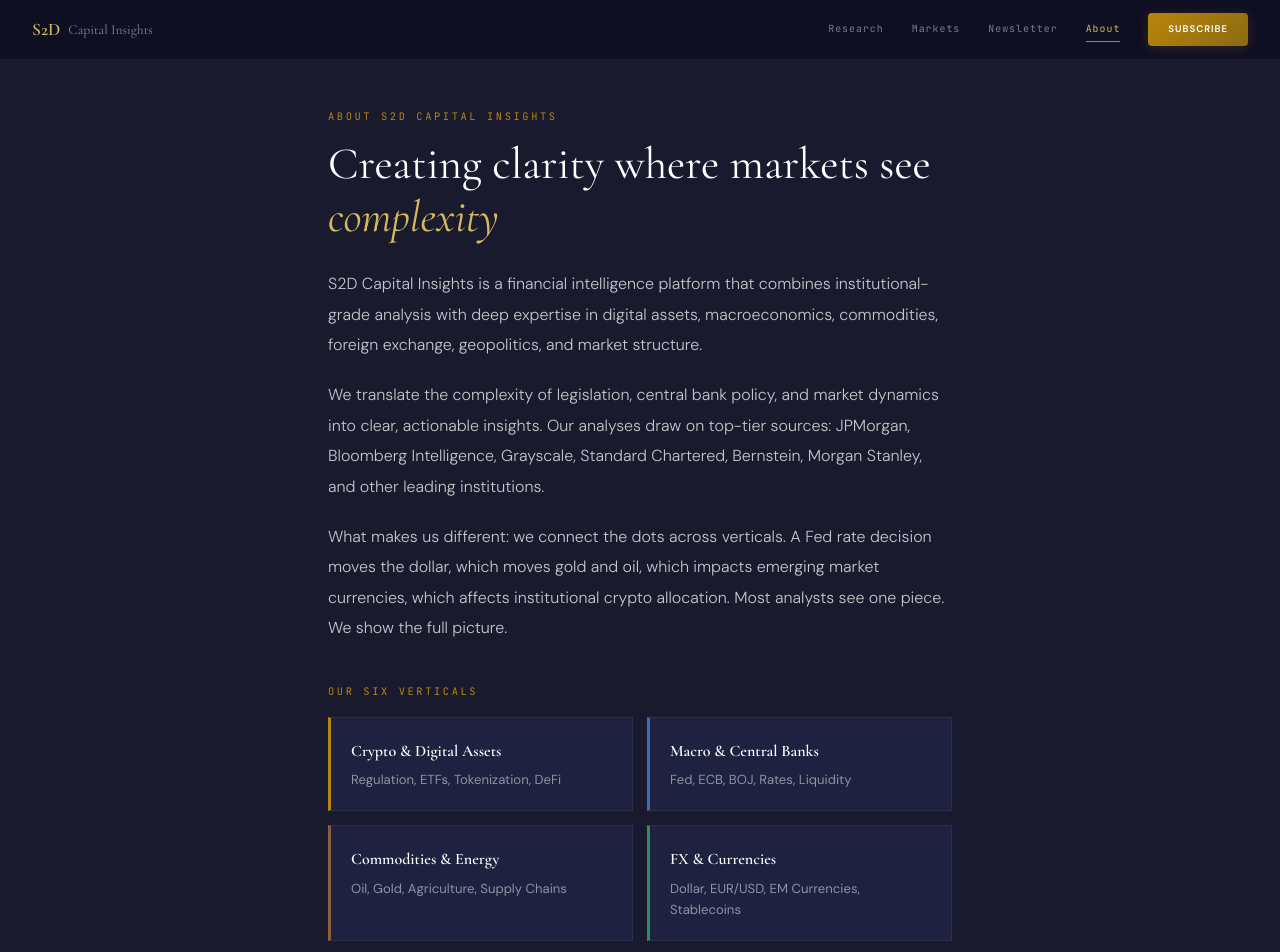
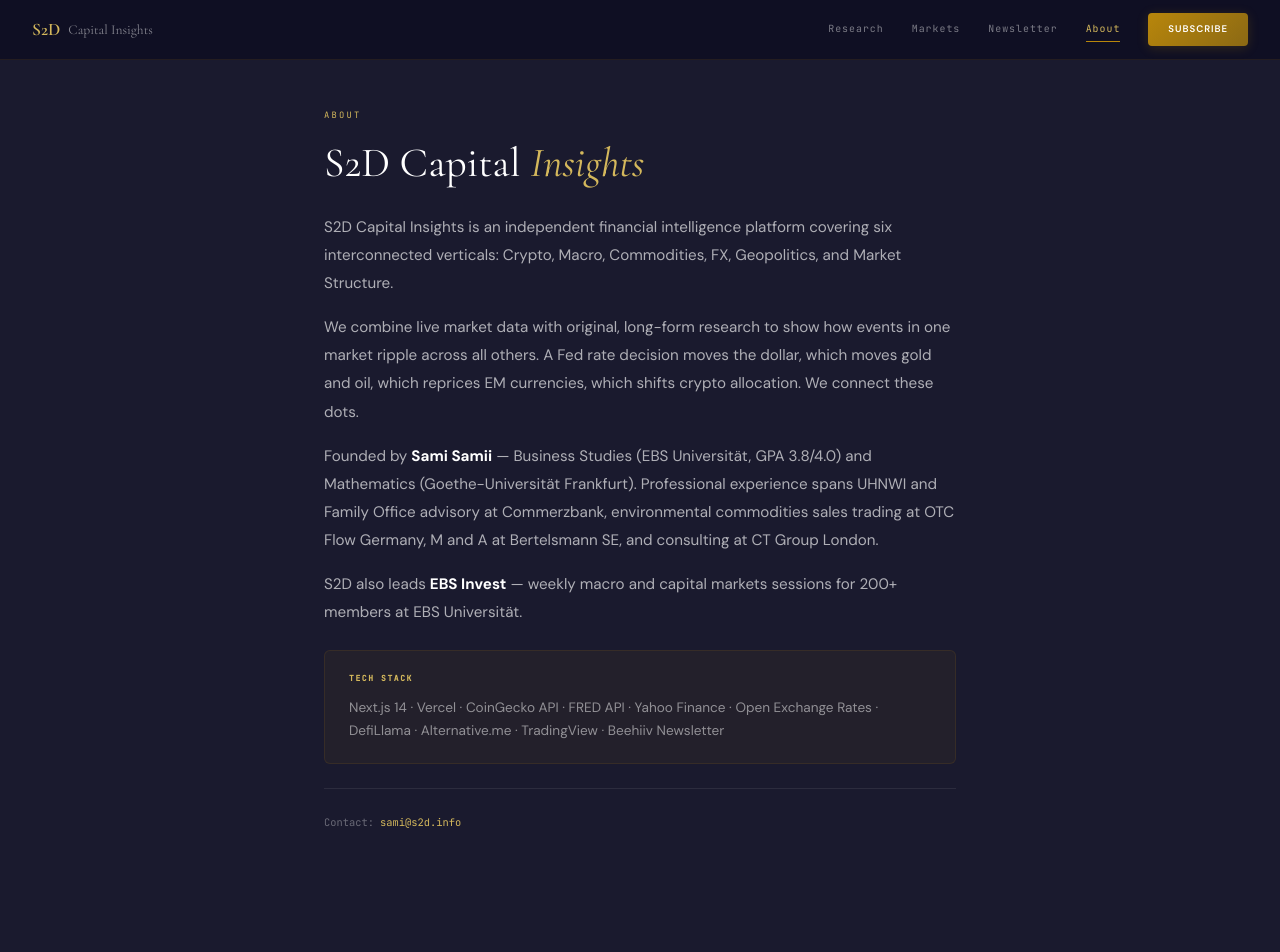
Before and after one commit to s2dinfo/s2d-capital, a Next.js app: page /about in a window 1280 px wide. Shown: the top 952 px of the page. After the commit the page ends 912 px from the top, so only its background shows below. Built offline with nearby package versions, Linux system fonts and the light colour scheme.

Commit message:
fix: about page, geopolitics rebrand, structure rebrand, CSS fixes

```diff
--- a/app/about/page.tsx
+++ b/app/about/page.tsx
@@ -1,51 +1,23 @@
-import { VERTICALS } from '@/lib/verticals';
-
-export const metadata = {
-  title: 'About | S2D Capital Insights',
-  description: 'Institutional-grade financial intelligence across six verticals.',
-};
-
+import { Metadata } from 'next';
+export const metadata: Metadata = { title: 'About – S2D Capital Insights', description: 'Independent financial intelligence across six interconnected market verticals.' };
 export default function AboutPage() {
   return (
-    <section style={{ padding: '48px', maxWidth: 720, margin: '0 auto', minHeight: '80vh' }}>
-      <p className="eyebrow" style={{ marginBottom: 12 }}>About S2D Capital Insights</p>
-      <h1 className="section-title" style={{ marginBottom: 24 }}>
-        Creating clarity where markets see <em>complexity</em>
-      </h1>
-      <div style={{ fontSize: '1rem', color: 'var(--text-body)', lineHeight: 1.9, fontWeight: 300 }}>
-        <p style={{ marginBottom: 20 }}>
-          S2D Capital Insights is a financial intelligence platform that combines institutional-grade
-          analysis with deep expertise in digital assets, macroeconomics, commodities, foreign exchange,
-          geopolitics, and market structure.
-        </p>
-        <p style={{ marginBottom: 20 }}>
-          We translate the complexity of legislation, central bank policy, and market dynamics into
-          clear, actionable insights. Our analyses draw on top-tier sources: JPMorgan, Bloomberg Intelligence,
-          Grayscale, Standard Chartered, Bernstein, Morgan Stanley, and other leading institutions.
-        </p>
-        <p style={{ marginBottom: 40 }}>
-          What makes us different: we connect the dots across verticals. A Fed rate decision moves the dollar,
-          which moves gold and oil, which impacts emerging market currencies, which affects institutional
-          crypto allocation. Most analysts see one piece. We show the full picture.
-        </p>
+    <main style={{ minHeight: '100vh', padding: '48px 24px 80px', maxWidth: 680, margin: '0 auto' }}>
+      <p style={{ fontFamily: 'var(--font-mono)', fontSize: '0.55rem', letterSpacing: '0.25em', color: '#D4B85C', marginBottom: 16 }}>ABOUT</p>
+      <h1 style={{ fontFamily: 'var(--font-serif)', fontSize: 'clamp(1.8rem, 4vw, 2.6rem)', fontWeight: 400, color: '#ffffff', marginBottom: 24, lineHeight: 1.2 }}>S2D Capital <em style={{ fontStyle: 'italic', color: '#D4B85C' }}>Insights</em></h1>
+      <div style={{ fontSize: '0.95rem', color: 'rgba(255,255,255,0.65)', lineHeight: 1.85 }}>
+        <p style={{ marginBottom: 16 }}>S2D Capital Insights is an independent financial intelligence platform covering six interconnected verticals: Crypto, Macro, Commodities, FX, Geopolitics, and Market Structure.</p>
+        <p style={{ marginBottom: 16 }}>We combine live market data with original, long-form research to show how events in one market ripple across all others. A Fed rate decision moves the dollar, which moves gold and oil, which reprices EM currencies, which shifts crypto allocation. We connect these dots.</p>
+        <p style={{ marginBottom: 16 }}>Founded by <strong style={{ color: '#ffffff' }}>Sami Samii</strong> — Business Studies (EBS Universit&#228;t, GPA 3.8/4.0) and Mathematics (Goethe-Universit&#228;t Frankfurt). Professional experience spans UHNWI and Family Office advisory at Commerzbank, environmental commodities sales trading at OTC Flow Germany, M and A at Bertelsmann SE, and consulting at CT Group London.</p>
+        <p style={{ marginBottom: 24 }}>S2D also leads <strong style={{ color: '#ffffff' }}>EBS Invest</strong> — weekly macro and capital markets sessions for 200+ members at EBS Universit&#228;t.</p>
+        <div style={{ background: 'rgba(184,134,11,0.06)', border: '1px solid rgba(184,134,11,0.12)', borderRadius: 6, padding: '20px 24px', marginBottom: 24 }}>
+          <p style={{ fontFamily: 'var(--font-mono)', fontSize: '0.5rem', letterSpacing: '0.2em', color: '#D4B85C', marginBottom: 10, fontWeight: 600 }}>TECH STACK</p>
+          <p style={{ fontSize: '0.85rem', color: 'rgba(255,255,255,0.5)', lineHeight: 1.7 }}>Next.js 14 · Vercel · CoinGecko API · FRED API · Yahoo Finance · Open Exchange Rates · DefiLlama · Alternative.me · TradingView · Beehiiv Newsletter</p>
+        </div>
+        <div style={{ borderTop: '1px solid rgba(255,255,255,0.08)', paddingTop: 24 }}>
+          <p style={{ fontFamily: 'var(--font-mono)', fontSize: '0.65rem', color: 'rgba(255,255,255,0.35)' }}>Contact: <a href="mailto:sami@s2d.info" style={{ color: '#D4B85C', textDecoration: 'none' }}>sami@s2d.info</a></p>
+        </div>
       </div>
-
-      <p className="eyebrow" style={{ marginBottom: 16 }}>Our Six Verticals</p>
-      <div style={{ display: 'grid', gridTemplateColumns: 'repeat(2, 1fr)', gap: 14 }}>
-        {Object.entries(VERTICALS).map(([key, v]) => (
-          <div key={key} style={{
-            padding: '20px', background: 'var(--bg-warm)', border: '1px solid var(--border-lt)',
-            borderLeft: `3px solid ${v.hex}`,
-          }}>
-            <div style={{ fontFamily: 'var(--font-serif)', fontSize: '1rem', fontWeight: 600, color: 'var(--navy)', marginBottom: 4 }}>
-              {v.label}
-            </div>
-            <div style={{ fontSize: '0.82rem', color: 'var(--text-sec)', lineHeight: 1.6 }}>
-              {v.description}
-            </div>
-          </div>
-        ))}
-      </div>
-    </section>
+    </main>
   );
 }
--- a/app/home-client.tsx
+++ b/app/home-client.tsx
@@ -328,7 +328,7 @@
           {shortLabel:'Commodities',title:'Commodities & Energy',subtitle:'Oil, Gold, Agriculture, Supply Chains',tags:['Gold','Oil','Copper'],color:'#8B5E3C',href:'/markets/commodities'},
           {shortLabel:'FX',title:'FX & Currencies',subtitle:'Dollar, EUR/USD, EM Currencies, Stablecoins',tags:['DXY','EUR','Stablecoins'],color:'#2D8F5E',href:'/markets/fx'},
           {shortLabel:'Geopolitics',title:'Geopolitics & Policy',subtitle:'Trade Wars, Sanctions, Elections',tags:['Tariffs','Sanctions','EU'],color:'#8B2252',href:'/markets/geopolitics'},
-          {shortLabel:'Structure',title:'Market Structure',subtitle:'Institutional Flows, ETF Architecture, TradFi',tags:['ETF Flows','OCC','Wall St'],color:'#5B4FA0',href:'/markets/structure'},
+          {shortLabel:'Structure',title:'DeFi & On-Chain Structure',subtitle:'DeFi TVL, Chain Metrics, Protocol Data',tags:['DeFi TVL','Chains','Protocols'],color:'#5B4FA0',href:'/markets/structure'},
         ].map((v,i)=><InteractiveVerticalCard key={v.shortLabel} index={i} {...v}/>)}
       </div>
       <p style={{fontSize:'0.85rem',color:'rgba(255,255,255,0.4)',textAlign:'center',marginTop:20,maxWidth:600,margin:'20px auto 0'}}><strong style={{color:'#fff'}}>Fed rate decision</strong> → Dollar → Gold & Oil → EM Currencies → Crypto allocation. <strong style={{color:'#fff'}}>We connect these dots.</strong></p>
--- a/app/markets/geopolitics/page.tsx
+++ b/app/markets/geopolitics/page.tsx
@@ -17,7 +17,7 @@
         <div style={{width:6,height:32,background:'#8B2252',borderRadius:2}}/>
         <h1 style={{fontFamily:'var(--font-serif)',fontSize:'clamp(1.5rem,3vw,2.2rem)',fontWeight:400,color:'var(--navy)'}}>Geopolitics &amp; <em style={{fontStyle:'italic',color:'#8B2252'}}>Policy</em></h1>
       </div>
-      <p style={{fontSize:'0.82rem',color:'var(--text-sec)',fontWeight:300,marginBottom:28}}>Recession signals, liquidity indicators, and global GDP. Data from FRED &amp; World Bank.</p>
+      <p style={{fontSize:'0.82rem',color:'var(--text-sec)',fontWeight:300,marginBottom:28}}>Recession indicators, liquidity metrics, and macro policy signals that drive cross-market moves. Data from FRED &amp; World Bank.</p>
 
       {/* Signal cards */}
       <div style={{display:'grid',gridTemplateColumns:'repeat(auto-fit,minmax(240px,1fr))',gap:14,marginBottom:28}}>
--- a/app/markets/structure/page.tsx
+++ b/app/markets/structure/page.tsx
@@ -14,7 +14,7 @@
         <div style={{width:6,height:32,background:'#5B4FA0',borderRadius:2}}/>
         <h1 style={{fontFamily:'var(--font-serif)',fontSize:'clamp(1.5rem,3vw,2.2rem)',fontWeight:400,color:'var(--navy)'}}>Market <em style={{fontStyle:'italic',color:'#5B4FA0'}}>Structure</em></h1>
       </div>
-      <p style={{fontSize:'0.82rem',color:'var(--text-sec)',fontWeight:300,marginBottom:28}}>DeFi TVL by chain, institutional infrastructure, and ecosystem metrics. Data from DefiLlama &amp; CoinGecko.</p>
+      <p style={{fontSize:'0.82rem',color:'var(--text-sec)',fontWeight:300,marginBottom:28}}>DeFi TVL by chain, protocol metrics, and on-chain ecosystem data. Data from DefiLlama &amp; CoinGecko.</p>
 
       <div style={{display:'grid',gridTemplateColumns:'repeat(auto-fit,minmax(140px,1fr))',gap:10,marginBottom:28}}>
         {[
--- a/lib/verticals.ts
+++ b/lib/verticals.ts
@@ -45,13 +45,13 @@
     tags: ['Tariffs', 'Sanctions', 'EU'],
   },
   structure: {
-    label: 'Market Structure',
+    label: 'DeFi & On-Chain Structure',
     labelShort: 'Structure',
     icon: 'Structure',
     color: 'var(--v-structure)',
     hex: '#5B4FA0',
-    description: 'Institutional Flows, ETF Architecture, TradFi',
-    tags: ['ETF Flows', 'OCC', 'Wall St'],
+    description: 'DeFi TVL, Chain Metrics, Protocol Data',
+    tags: ['DeFi TVL', 'Chains', 'Protocols'],
   },
 } as const;
 
--- a/styles/globals.css
+++ b/styles/globals.css
@@ -414,3 +414,22 @@
 article table td:first-child { color: #ffffff !important; font-weight: 500; }
 input[type="email"], input[type="text"] { background: rgba(255,255,255,0.05) !important; color: #ffffff !important; }
 input::placeholder { color: rgba(255,255,255,0.3) !important; }
+
+/* ── S2D Dark Theme Article Fixes ── */
+article div[style*="borderLeft: 3px"] strong:first-of-type,
+article div[style*="border-left: 3px"] strong:first-of-type,
+article div[style*="borderLeft:3px"] strong:first-of-type,
+article div[style*="border-left:3px"] strong:first-of-type {
+  color: #D4B85C !important;
+  font-weight: 700;
+}
+div[style*="Powered by TradingView"] { color: rgba(255,255,255,0.3) !important; }
+article p { color: rgba(255,255,255,0.75); }
+article strong, article b { color: #ffffff; }
+article h2, article h3 { color: #ffffff; }
+article em { color: #D4B85C; }
+article table th { color: rgba(255,255,255,0.5) !important; border-bottom-color: rgba(255,255,255,0.1) !important; }
+article table td { color: rgba(255,255,255,0.65) !important; border-bottom-color: rgba(255,255,255,0.06) !important; }
+article table td:first-child { color: #ffffff !important; font-weight: 500; }
+input[type="email"], input[type="text"] { background: rgba(255,255,255,0.05) !important; color: #ffffff !important; }
+input::placeholder { color: rgba(255,255,255,0.3) !important; }
```
